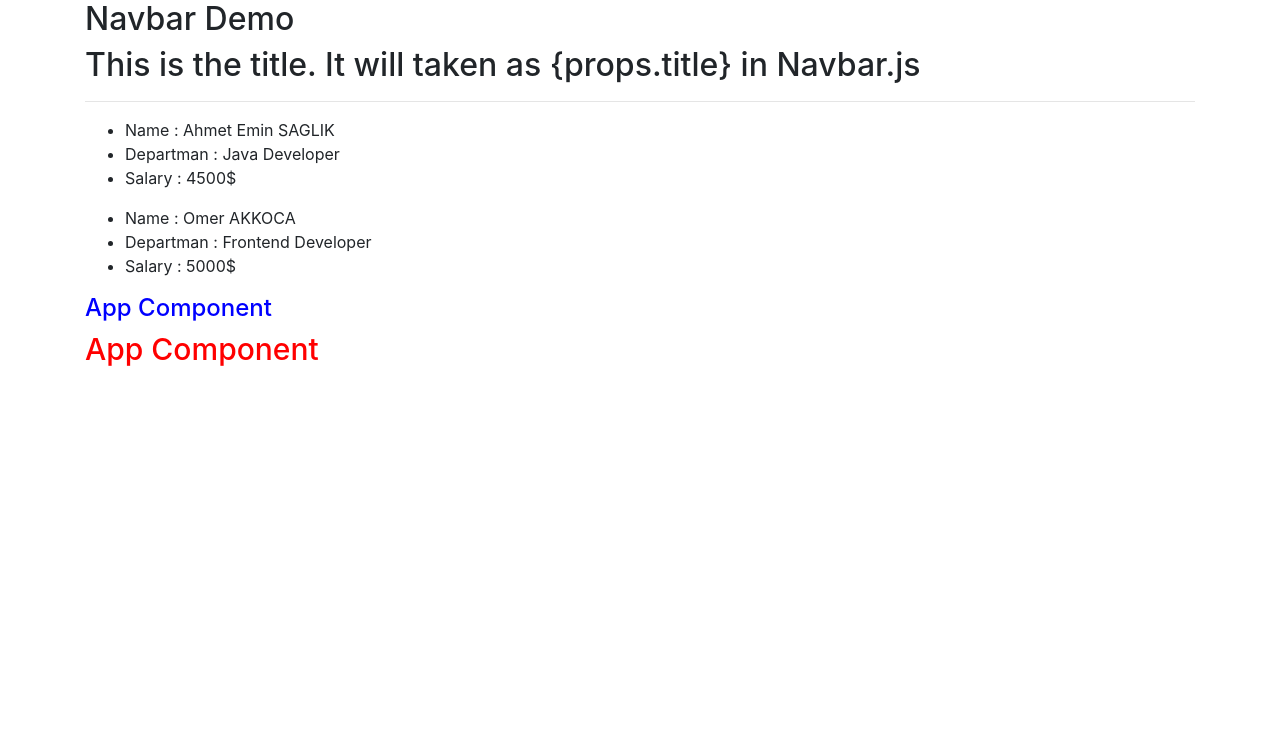
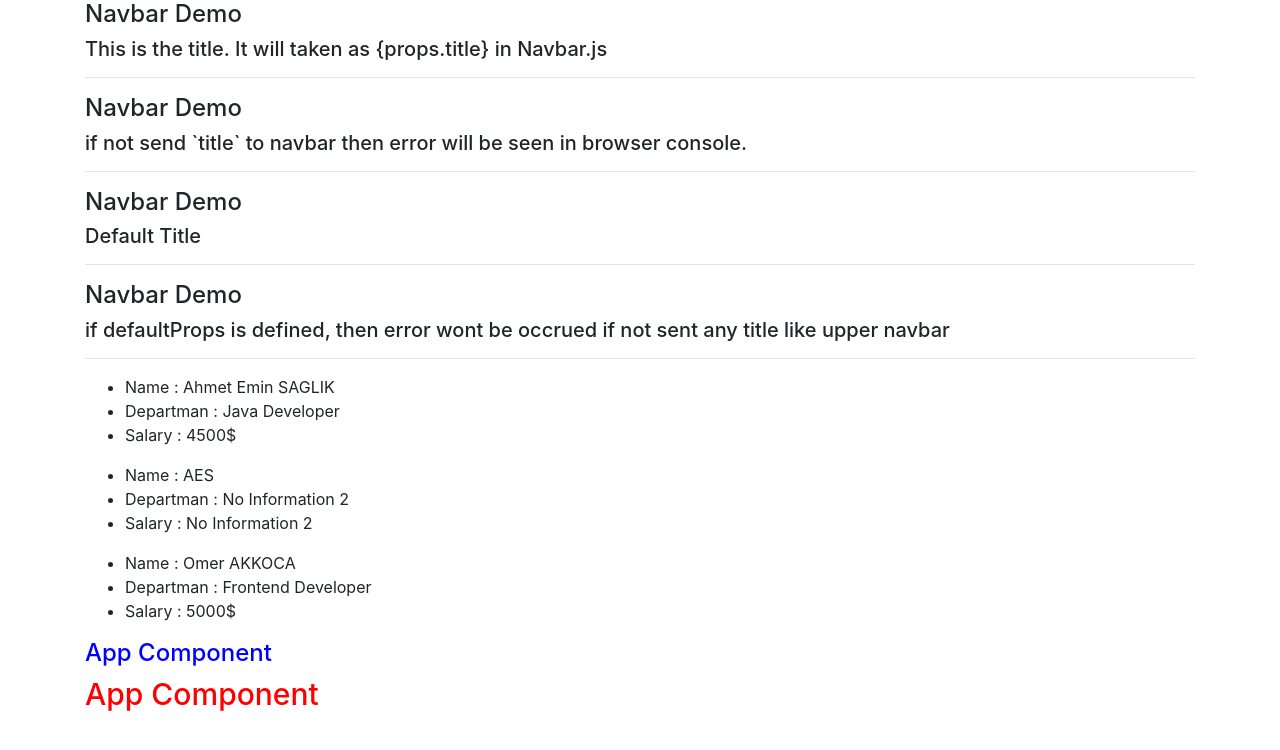
Before and after one commit to AhmetEminSaglik/React-Tutorial, a React (Create React App) app: page / in a window 1280 px wide. Shown: the top 750 px of the page. Built offline with nearby package versions, Linux system fonts and the light colour scheme.

Commit message:
proptypes and defaultprops are learned

```diff
--- a/src/App.js
+++ b/src/App.js
@@ -7,11 +7,19 @@ function App() {
     <div className="container">
       <Navbar title="This is the title. It will taken as {props.title} in Navbar.js" />
       <hr />
+      <Navbar title="if not send `title` to navbar then error will be seen in browser console." />
+      <hr />
+      <Navbar  />
+      <hr />
+      <Navbar  title ="if defaultProps is defined, then error wont be occrued if not sent any title like upper navbar"/>
+      <hr />
       <User
         name="Ahmet Emin SAGLIK"
+        departmant="Java Developer"
         salary="4500$"
-        departmant="Java Developer"
       />
+      <User
+      name="AES "/>
 
       <User name="Omer AKKOCA" salary="5000$" departmant="Frontend Developer" />
       <h4 className="header"> App Component</h4>
--- a/src/component/Navbar.js
+++ b/src/component/Navbar.js
@@ -1,15 +1,22 @@
 //rfc
 import React from "react";
-
+import PropTypes from "prop-types";
 // export default function Navbar() {  or use the following code
 const Navbar = (props) => {
   // this is function so props.title is good enough
   return (
     <div>
-      <h2>Navbar Demo</h2>
-      <h2>{props.title}</h2>
+      <h4>Navbar Demo</h4>
+      <h5>{props.title}</h5>
     </div>
   );
 };
 
+Navbar.propTypes = {
+  title: PropTypes.string.isRequired,
+};
+
+Navbar.defaultProps = {
+  title: "Default Title",
+};
 export default Navbar;
--- a/src/component/User.js
+++ b/src/component/User.js
@@ -1,12 +1,18 @@
 //rcc
 import React, { Component } from "react";
+import PropTypes from "prop-types";
 
 class User extends Component {
   // this is class not function so here the props can be used as this.props
   //Destructing --> this prevents to add prefix for each variable as this.props
 
+  static defaultProps = {
+    name: "No Information 2",
+    departmant: "No Information 2",
+    salary: "No Information 2",
+  };
   render() {
-    const {name,departmant,salary} = this.props;
+    const { name, departmant, salary } = this.props;
     return (
       <div>
         <ul>
@@ -18,5 +24,14 @@ class User extends Component {
     );
   }
 }
-
+User.propTypes = {
+  name: PropTypes.string.isRequired,
+  departmant: PropTypes.string.isRequired,
+  salary: PropTypes.string.isRequired,
+};
+// User.defaultProps = {
+//   name: "No Information 1",
+//   departmant: "No Information 1",
+//   salary: "No Information 1",
+// };
 export default User;
```
